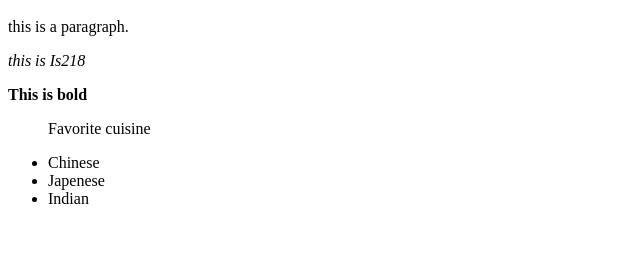
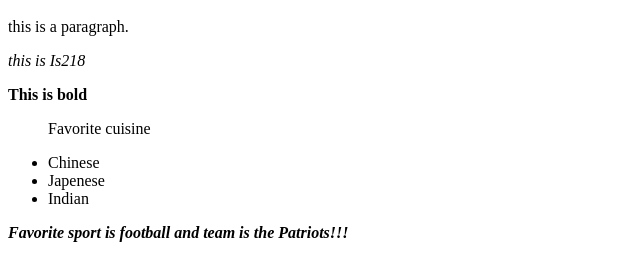
Before and after one commit to arvindh21/IS217spring, a plain HTML site: page index.html in a window 1280 px wide. Shown: the part 48-328 px from the top of the page, without its empty margins (0-640 px from the left). Drawn offline with Linux system fonts and the light colour scheme.

Commit message:
bold and italics

```diff
--- a/index.html
+++ b/index.html
@@ -8,3 +8,5 @@
 <li>Chinese</li>
 <li>Japenese</li>
 <li>Indian</li>
+</ul>
+<p><b><i>Favorite sport is football and team is the Patriots!!!</b></i></p>
```
